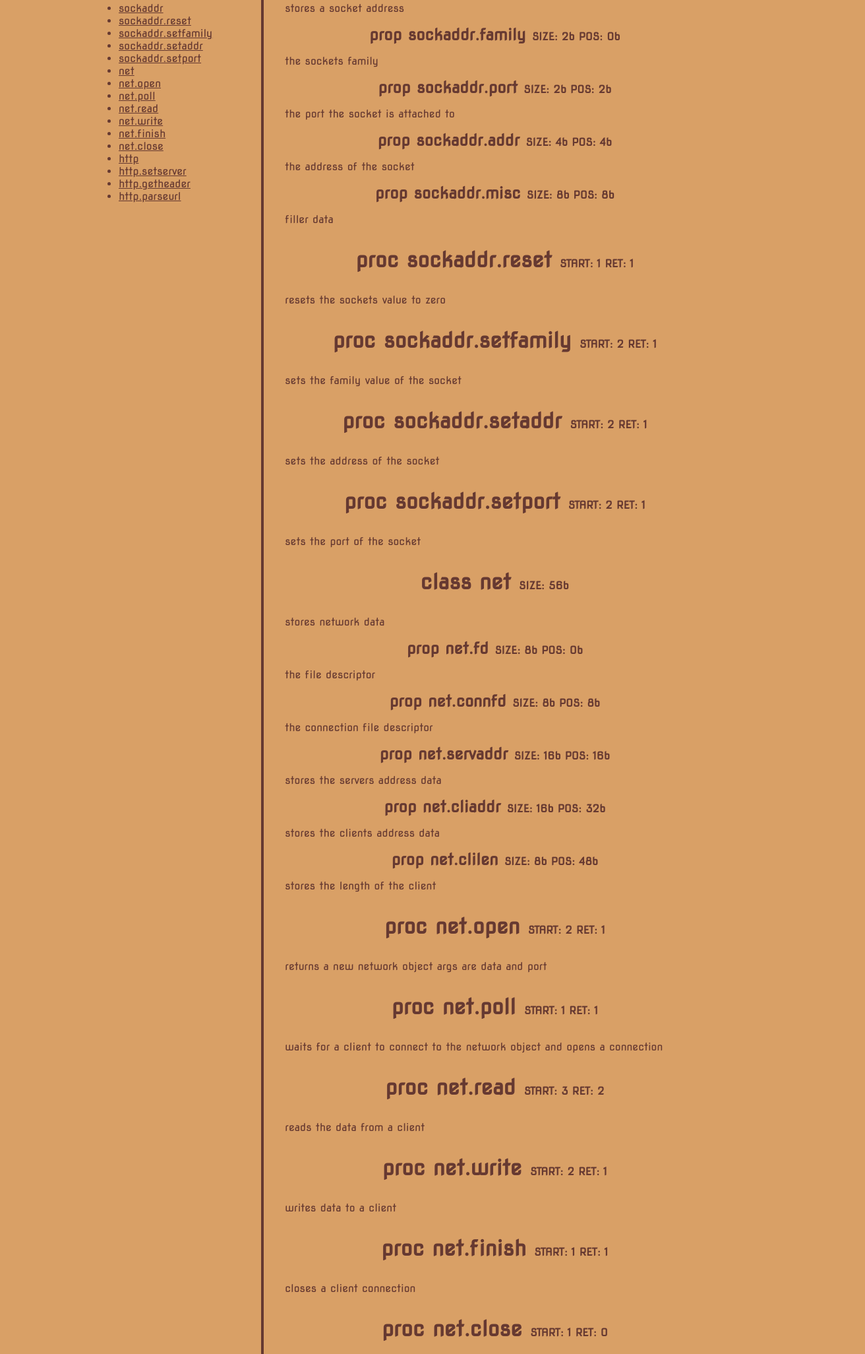
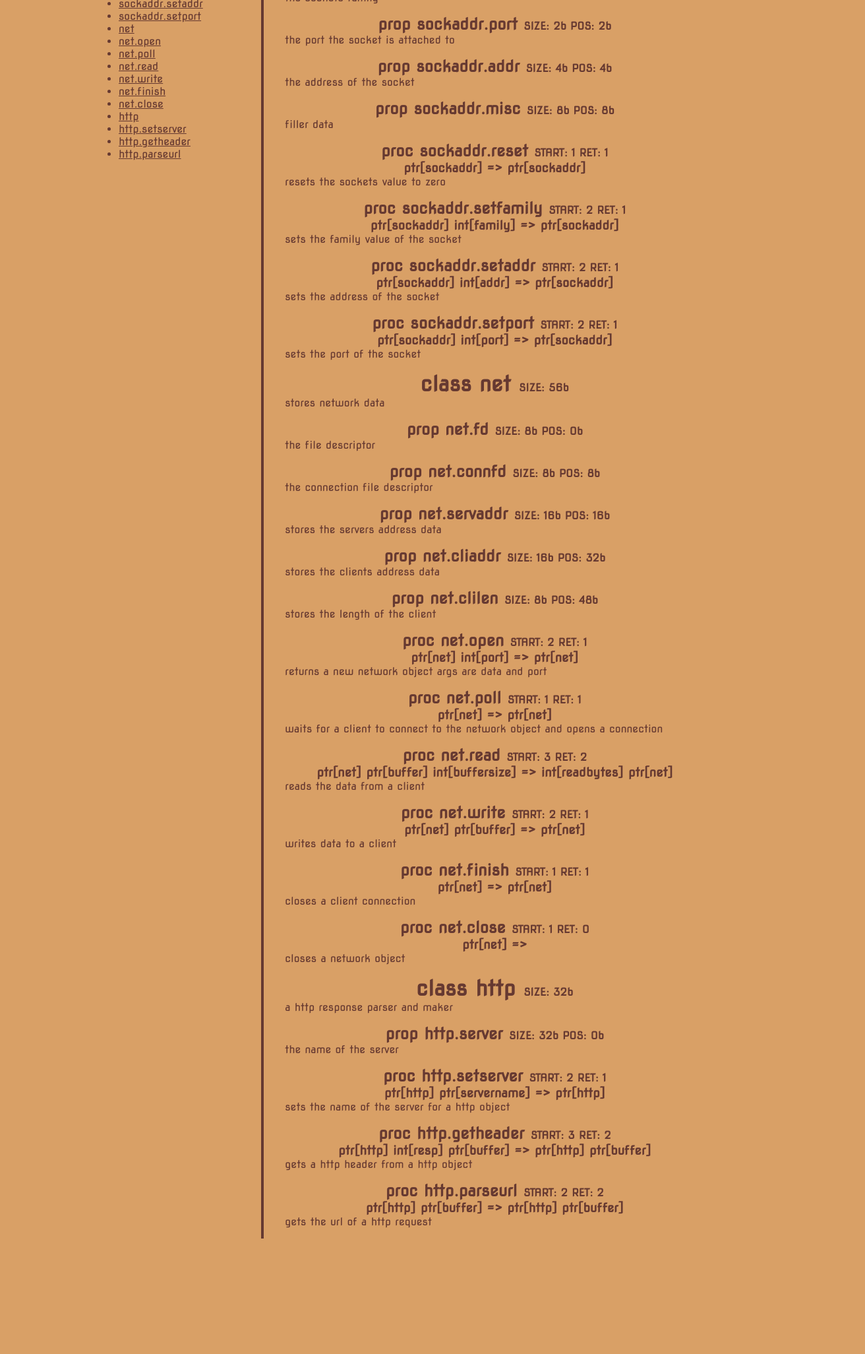
Before and after one commit to slam-lang/slam-lang.github.io, a plain HTML site: page docs/ref/inet.html in a window 1280 px wide. Shown: the part 341-2393 px from the top of the page at 66% size, 1312 px wide, since content can reach past the window. After the commit the page ends 2266 px from the top, so only its background shows below. Drawn offline with Linux system fonts and the light colour scheme.

Commit message:
update gendocs

```diff
--- a/css/index.css
+++ b/css/index.css
@@ -62,7 +62,7 @@ img.logo {
 h1 {
   text-align: center;
   margin: auto;
-  padding: 1rem;
+  padding: 0rem;
 }
 
 h2 {
@@ -139,3 +139,12 @@ pre {
   border-radius: 1rem;
   padding: 1rem;
 }
+
+h3 {
+  text-align: center;
+  margin: 0;
+}
+
+p.desc {
+  margin-top: 0;
+}
--- a/docs/ref/inet.html
+++ b/docs/ref/inet.html
@@ -54,245 +54,245 @@
             SIZE: 16b
           </span>
         </h1>
-        <p>
+                <p class="desc">
         stores a socket address
-        </p>
-                <h2 id="family">
+        </p>        <h2 id="family">
           prop sockaddr.family
           <span class="small">
             SIZE: 2b
             POS: 0b
           </span>
         </h2>
-        <p>
+                <p class="desc">
         the sockets family
-        </p>
-                <h2 id="port">
+        </p>        <h2 id="port">
           prop sockaddr.port
           <span class="small">
             SIZE: 2b
             POS: 2b
           </span>
         </h2>
-        <p>
+                <p class="desc">
         the port the socket is attached to
-        </p>
-                <h2 id="addr">
+        </p>        <h2 id="addr">
           prop sockaddr.addr
           <span class="small">
             SIZE: 4b
             POS: 4b
           </span>
         </h2>
-        <p>
+                <p class="desc">
         the address of the socket
-        </p>
-                <h2 id="misc">
+        </p>        <h2 id="misc">
           prop sockaddr.misc
           <span class="small">
             SIZE: 8b
             POS: 8b
           </span>
         </h2>
-        <p>
+                <p class="desc">
         filler data
-        </p>
-                <h1 id="reset">
+        </p>          <h2 id="reset">
             proc sockaddr.reset
             <span class="small">
               START: 1 RET: 1
             </span>
-        </h1>
-        <p>
+          </h2>
+          <h3>
+ ptr[sockaddr] =>  ptr[sockaddr]</h3>
+        <p class="desc">
         resets the sockets value to zero
-        </p>
-                <h1 id="setfamily">
+        </p>          <h2 id="setfamily">
             proc sockaddr.setfamily
             <span class="small">
               START: 2 RET: 1
             </span>
-        </h1>
-        <p>
+          </h2>
+          <h3>
+ ptr[sockaddr] int[family] =>  ptr[sockaddr]</h3>
+        <p class="desc">
         sets the family value of the socket
-        </p>
-                <h1 id="setaddr">
+        </p>          <h2 id="setaddr">
             proc sockaddr.setaddr
             <span class="small">
               START: 2 RET: 1
             </span>
-        </h1>
-        <p>
+          </h2>
+          <h3>
+ ptr[sockaddr] int[addr] =>  ptr[sockaddr]</h3>
+        <p class="desc">
         sets the address of the socket
-        </p>
-                <h1 id="setport">
+        </p>          <h2 id="setport">
             proc sockaddr.setport
             <span class="small">
               START: 2 RET: 1
             </span>
-        </h1>
-        <p>
+          </h2>
+          <h3>
+ ptr[sockaddr] int[port] =>  ptr[sockaddr]</h3>
+        <p class="desc">
         sets the port of the socket
-        </p>
-                <h1 id="net">
+        </p>        <h1 id="net">
           class net
           <span class="small">
             SIZE: 56b
           </span>
         </h1>
-        <p>
+                <p class="desc">
         stores network data
-        </p>
-                <h2 id="fd">
+        </p>        <h2 id="fd">
           prop net.fd
           <span class="small">
             SIZE: 8b
             POS: 0b
           </span>
         </h2>
-        <p>
+                <p class="desc">
         the file descriptor
-        </p>
-                <h2 id="connfd">
+        </p>        <h2 id="connfd">
           prop net.connfd
           <span class="small">
             SIZE: 8b
             POS: 8b
           </span>
         </h2>
-        <p>
+                <p class="desc">
         the connection file descriptor
-        </p>
-                <h2 id="servaddr">
+        </p>        <h2 id="servaddr">
           prop net.servaddr
           <span class="small">
             SIZE: 16b
             POS: 16b
           </span>
         </h2>
-        <p>
+                <p class="desc">
         stores the servers address data
-        </p>
-                <h2 id="cliaddr">
+        </p>        <h2 id="cliaddr">
           prop net.cliaddr
           <span class="small">
             SIZE: 16b
             POS: 32b
           </span>
         </h2>
-        <p>
+                <p class="desc">
         stores the clients address data
-        </p>
-                <h2 id="clilen">
+        </p>        <h2 id="clilen">
           prop net.clilen
           <span class="small">
             SIZE: 8b
             POS: 48b
           </span>
         </h2>
-        <p>
+                <p class="desc">
         stores the length of the client
-        </p>
-                <h1 id="open">
+        </p>          <h2 id="open">
             proc net.open
             <span class="small">
               START: 2 RET: 1
             </span>
-        </h1>
-        <p>
+          </h2>
+          <h3>
+ ptr[net] int[port] =>  ptr[net]</h3>
+        <p class="desc">
         returns a new network object args are data and port
-        </p>
-                <h1 id="poll">
+        </p>          <h2 id="poll">
             proc net.poll
             <span class="small">
               START: 1 RET: 1
             </span>
-        </h1>
-        <p>
+          </h2>
+          <h3>
+ ptr[net] =>  ptr[net]</h3>
+        <p class="desc">
         waits for a client to connect to the network object and opens a connection
-        </p>
-                <h1 id="read">
+        </p>          <h2 id="read">
             proc net.read
             <span class="small">
               START: 3 RET: 2
             </span>
-        </h1>
-        <p>
+          </h2>
+          <h3>
+ ptr[net] ptr[buffer] int[buffersize] =>  int[readbytes] ptr[net]</h3>
+        <p class="desc">
         reads the data from a client
-        </p>
-                <h1 id="write">
+        </p>          <h2 id="write">
             proc net.write
             <span class="small">
               START: 2 RET: 1
             </span>
-        </h1>
-        <p>
+          </h2>
+          <h3>
+ ptr[net] ptr[buffer] =>  ptr[net]</h3>
+        <p class="desc">
         writes data to a client
-        </p>
-                <h1 id="finish">
+        </p>          <h2 id="finish">
             proc net.finish
             <span class="small">
               START: 1 RET: 1
             </span>
-        </h1>
-        <p>
+          </h2>
+          <h3>
+ ptr[net] =>  ptr[net]</h3>
+        <p class="desc">
         closes a client connection
-        </p>
-                <h1 id="close">
+        </p>          <h2 id="close">
             proc net.close
             <span class="small">
               START: 1 RET: 0
             </span>
-        </h1>
-        <p>
+          </h2>
+          <h3>
+ ptr[net] => </h3>
+        <p class="desc">
         closes a network object
-        </p>
-                <h1 id="http">
+        </p>        <h1 id="http">
           class http
           <span class="small">
             SIZE: 32b
           </span>
         </h1>
-        <p>
+                <p class="desc">
         a http response parser and maker
-        </p>
-                <h2 id="server">
+        </p>        <h2 id="server">
           prop http.server
           <span class="small">
             SIZE: 32b
             POS: 0b
           </span>
         </h2>
-        <p>
+                <p class="desc">
         the name of the server
-        </p>
-                <h1 id="setserver">
+        </p>          <h2 id="setserver">
             proc http.setserver
             <span class="small">
               START: 2 RET: 1
             </span>
-        </h1>
-        <p>
+          </h2>
+          <h3>
+ ptr[http] ptr[servername] =>  ptr[http]</h3>
+        <p class="desc">
         sets the name of the server for a http object
-        </p>
-                <h1 id="getheader">
+        </p>          <h2 id="getheader">
             proc http.getheader
             <span class="small">
               START: 3 RET: 2
             </span>
-        </h1>
-        <p>
+          </h2>
+          <h3>
+ ptr[http] int[resp] ptr[buffer] =>  ptr[http] ptr[buffer]</h3>
+        <p class="desc">
         gets a http header from a http object
-        </p>
-                <h1 id="parseurl">
+        </p>          <h2 id="parseurl">
             proc http.parseurl
             <span class="small">
               START: 2 RET: 2
             </span>
-        </h1>
-        <p>
+          </h2>
+          <h3>
+ ptr[http] ptr[buffer] =>  ptr[http] ptr[buffer]</h3>
+        <p class="desc">
         gets the url of a http request
-        </p>
-              </div>
+        </p>      </div>
     </div>
   </body>
 </html>
```
Also changed, not shown: docs/ref/stdlib.html (+54 -73 lines), docs/ref/stdlib/log.html (+8 -35 lines), docs/ref/stdlib/mem.html (+25 -82 lines), docs/ref/stdlib/os.html (+14 -92 lines), 3 other files. Lines whose indentation alone changed are shown as unchanged.
